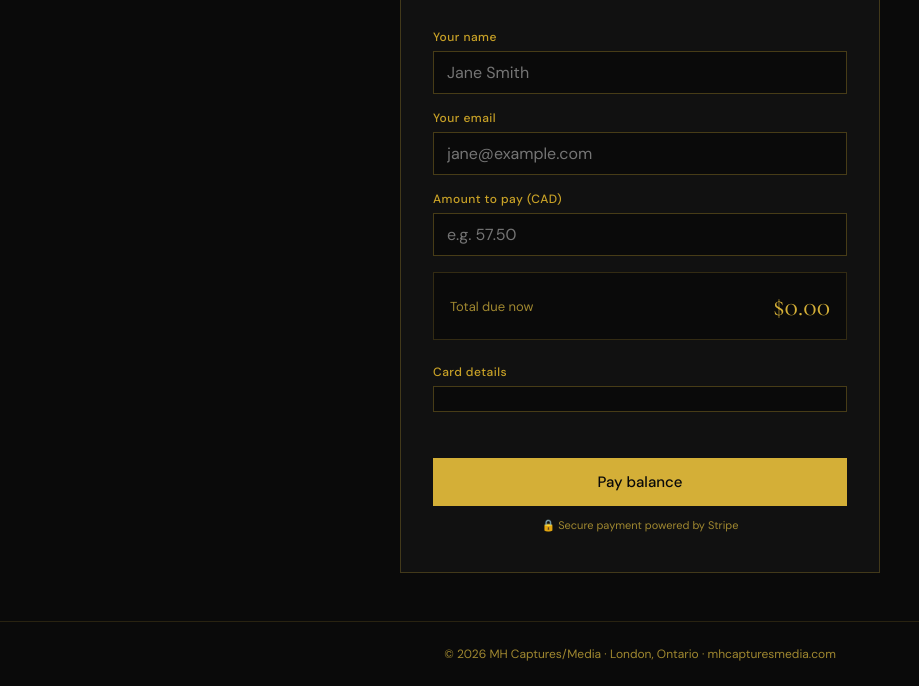
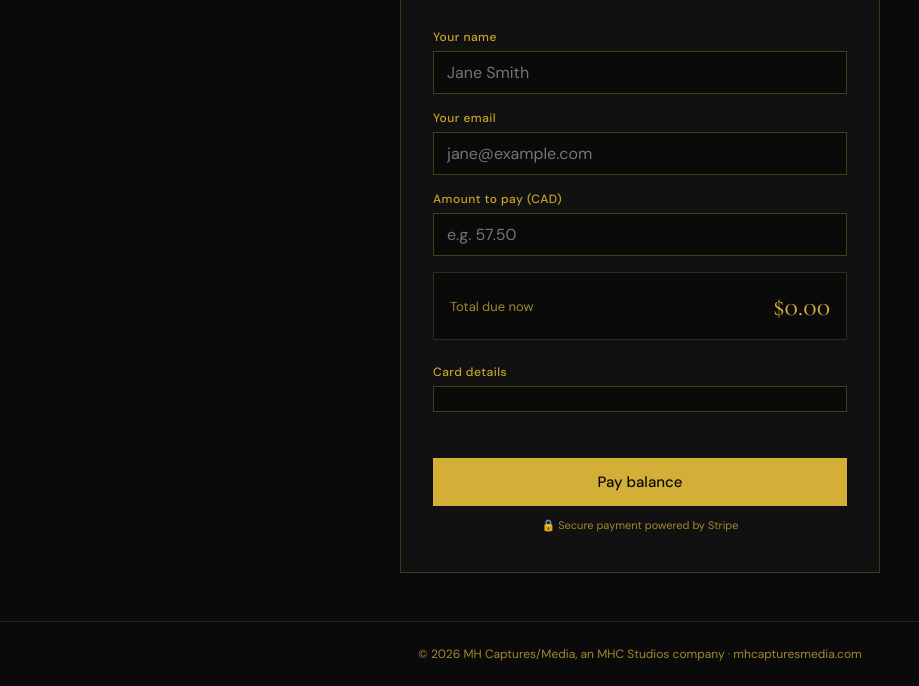
Before and after one commit to davidbrant28-pixel/mh-captures, a website: page public/balance.html in a window 1280 px wide. Shown: the part 226-912 px from the top of the page, without its empty margins (0-919 px from the left). Drawn offline with nearby package versions, Linux system fonts and the light colour scheme; a script that the page names is missing.

Commit message:
Update balance.html

```diff
--- a/public/balance.html
+++ b/public/balance.html
@@ -139,7 +139,7 @@
   </div>
 </div>
 
-<footer>© 2026 MH Captures/Media · London, Ontario · mhcapturesmedia.com</footer>
+<footer>© 2026 MH Captures/Media, an MHC Studios company · mhcapturesmedia.com</footer>
 
 <script>
   const STRIPE_PK = 'pk_live_51Rpx4lCkbVdZ1hSqss9b6eld9bqsUSOMnlFS3Xy3HLBG197LSIOhcqlLwxdB9XV7xpP6Ntsbvad0HRGb4VEtphrG00OLg5OV9O';
```
